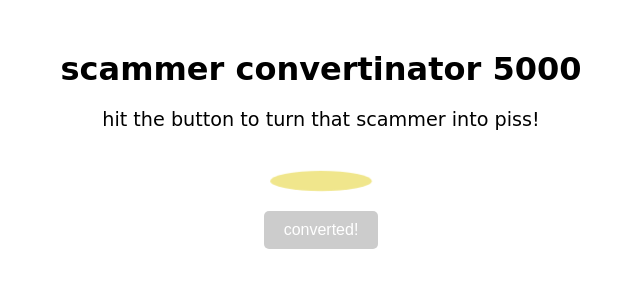
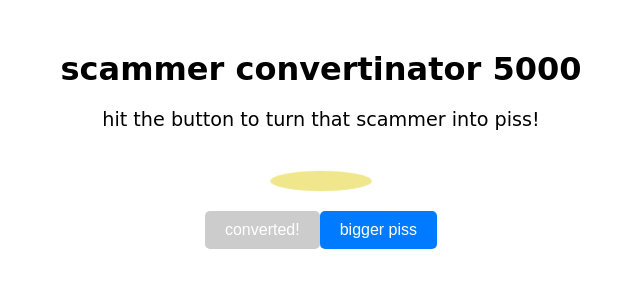
Before and after one commit to c9pz/PG-Inc-API, a Next.js app: page /scammerpiss in a window 1280 px wide. Both pictures are taken after a click on the button "convert that scammer". Shown: the top 300 px of the page, without its empty margins (319-959 px from the left). Built offline with nearby package versions, Linux system fonts and the light colour scheme.

Commit message:
Update scammerpiss.js

```diff
--- a/pages/scammerpiss.js
+++ b/pages/scammerpiss.js
@@ -2,6 +2,9 @@ import React, { useState, useEffect } from "react"
 
 function ConvertScammer() {
   const [isConverted, setIsConverted] = useState(false)
+  const [isBigger, setIsBigger] = useState(false)
+  const [flooding, setFlooding] = useState(false)
+  const [showRestart, setShowRestart] = useState(false)
 
   const handleConvert = () => {
     setIsConverted(true)
@@ -10,10 +13,29 @@ function ConvertScammer() {
     }, 2000)
   }
 
+  const handleBiggerPiss = () => {
+    setIsBigger(true)
+    setTimeout(() => {
+      setFlooding(true)
+    }, 500)
+  }
+
+  const handleFloodPiss = () => {
+    setFlooding(true)
+    setTimeout(() => {
+      setShowRestart(true)
+    }, 3000)
+  }
+
+  const handleRestart = () => {
+    setIsConverted(false)
+    setIsBigger(false)
+    setFlooding(false)
+    setShowRestart(false)
+  }
+
   useEffect(() => {
     const disableRightClick = (e) => e.preventDefault()
-    document.addEventListener("contextmenu", disableRightClick)
-
     const disableShortcuts = (e) => {
       if (
         e.ctrlKey &&
@@ -25,12 +47,12 @@ function ConvertScammer() {
         e.preventDefault()
       }
     }
+    const disableTextSelection = () => false
+    const disableDragging = (e) => e.preventDefault()
+
+    document.addEventListener("contextmenu", disableRightClick)
     document.addEventListener("keydown", disableShortcuts)
-
-    const disableTextSelection = () => false
     document.addEventListener("selectstart", disableTextSelection)
-
-    const disableDragging = (e) => e.preventDefault()
     document.addEventListener("dragstart", disableDragging)
 
     return () => {
@@ -45,10 +67,27 @@ function ConvertScammer() {
     <div className="container">
       <h1>scammer convertinator 5000</h1>
       <p>hit the button to turn that scammer into piss!</p>
-      <div className={`scammer ${isConverted ? "converted" : ""}`}></div>
+      <div className={`scammer ${isConverted ? "converted" : ""} ${isBigger ? "bigger" : ""} ${flooding ? "flooding" : ""}`}></div>
       <button onClick={handleConvert} disabled={isConverted}>
         {isConverted ? "converted!" : "convert that scammer"}
       </button>
+      {isConverted && !isBigger && (
+        <button onClick={handleBiggerPiss}>bigger piss</button>
+      )}
+      {isBigger && !flooding && (
+        <button onClick={handleFloodPiss}>FLOOD PISS LMAO</button>
+      )}
+      {flooding && (
+        <div className="flood-effect">
+          <div className="piss-liquid"></div>
+        </div>
+      )}
+      {showRestart && (
+        <div>
+          <p>you pissed me off..</p>
+          <button onClick={handleRestart}>Restart</button>
+        </div>
+      )}
     </div>
   )
 }
```
